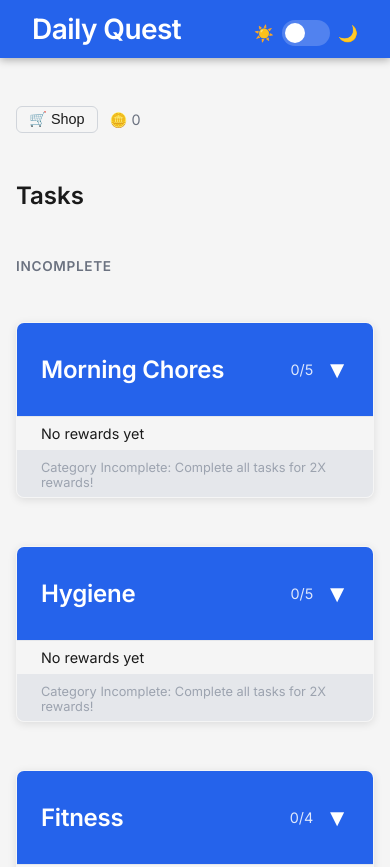
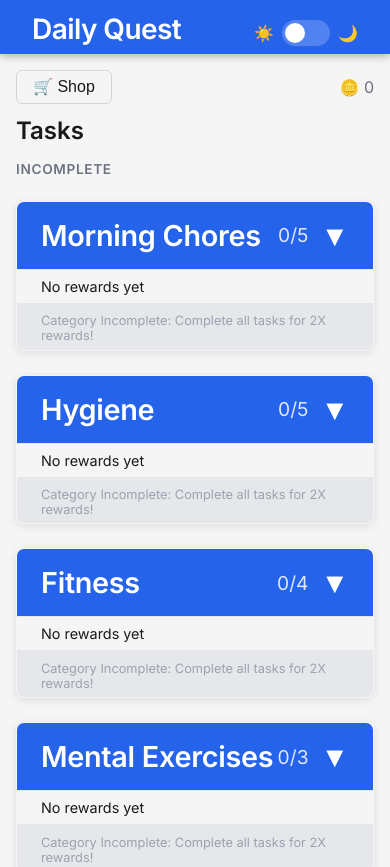
Before and after one commit to ZachCHale/daily-quest, a React (Vite) app: page / in a window 390 px wide. Shown: the top 867 px of the page. Built offline with nearby package versions, Linux system fonts and the light colour scheme.

Commit message:
Adjusted spacing. Made currency location consistent. Mobile adjustments.

```diff
--- a/src/App.jsx
+++ b/src/App.jsx
@@ -186,14 +186,9 @@ function App() {
             >
               {currentPage === 'shop' ? '🏠 Home' : '🛒 Shop'}
             </button>
-            {currentPage === 'home' && (
-              <span className='coinDisplay'>🪙 {inventory?.coin || 0}</span>
-            )}
           </div>
           <div className='navRight'>
-            {currentPage === 'home' && (
-              <RewardsSummary totalEarnedRewards={totalEarnedRewards} />
-            )}
+            <span className='coinDisplay'>🪙 {inventory?.coin || 0}</span>
           </div>
         </div>
         {currentPage === 'shop' ? (
@@ -206,7 +201,10 @@ function App() {
           />
         ) : (
           <>
-            <h2 className='pageTitle'>Tasks</h2>
+            <div className='pageTitleRow'>
+              <h2 className='pageTitle'>Tasks</h2>
+              <RewardsSummary totalEarnedRewards={totalEarnedRewards} />
+            </div>
             {incompleteCategories.length > 0 && (
               <>
                 <h3 className='sectionTitle'>Incomplete</h3>
--- a/src/App.scss
+++ b/src/App.scss
@@ -73,12 +73,8 @@ body {
   display: flex;
   flex-direction: column;
   align-items: center;
-  padding: 3rem 1rem;
-  gap: 1.5rem;
-
-  @include tablet {
-    gap: 3rem;
-  }
+  padding: 1rem 1rem;
+  gap: 0.75rem;
 }
 
 ul {
@@ -88,6 +84,7 @@ ul {
 .categoryWrapper {
   width: 100%;
   max-width: 480px;
+  margin-bottom: 0.75rem;
 }
 
 .navBar {
@@ -112,24 +109,24 @@ ul {
   flex-shrink: 0;
 }
 
-.coinDisplay {
-  font-size: 0.9rem;
-  color: var(--color-text-muted);
-}
-
 .shopButton {
   background: none;
   border: 1px solid var(--color-border-muted);
   color: var(--color-text);
   border-radius: 6px;
-  padding: 0.25rem 0.75rem;
+  padding: 0.4rem 1rem;
   cursor: pointer;
-  font-size: 0.9rem;
+  font-size: 1rem;
   transition: background-color var(--transition-fast);
 
   &:hover {
     background-color: var(--color-surface-muted);
   }
+}
+
+.coinDisplay {
+  font-size: 1rem;
+  color: var(--color-text-muted);
 }
 
 .pageTitle {
@@ -138,6 +135,7 @@ ul {
   font-size: 1.5rem;
   font-weight: 600;
   color: var(--color-text);
+  margin-bottom: 0.25rem;
 }
 
 .sectionTitle {
@@ -148,4 +146,13 @@ ul {
   text-transform: uppercase;
   letter-spacing: 0.05em;
   color: var(--color-text-muted);
+  margin-bottom: 0.75rem;
 }
+
+.pageTitleRow {
+  width: 100%;
+  max-width: 480px;
+  display: flex;
+  justify-content: space-between;
+  align-items: center;
+}
--- a/src/components/CategoryCard/CategoryCard.module.scss
+++ b/src/components/CategoryCard/CategoryCard.module.scss
@@ -32,9 +32,6 @@
   background-color: var(--color-primary);
   cursor: pointer;
   padding: 1rem 1.5rem;
-  @include tablet {
-    padding: 2rem 1.5rem;
-  }
 }
 
 .cardHeader:hover {
@@ -48,7 +45,7 @@
   letter-spacing: -0.01em;
   margin: 0;
   @include tablet {
-    font-size: 1.5rem;
+    font-size: 1.8rem;
   }
 }
 
@@ -58,7 +55,7 @@
   transition: transform 0.2s ease;
   transform: rotate(0deg);
   @include tablet {
-    font-size: 1.5rem;
+    font-size: 1.8rem;
   }
 }
 
@@ -70,6 +67,9 @@
   color: var(--color-text-inverted);
   font-size: 0.9rem;
   opacity: 0.85;
+  @include tablet {
+    font-size: 1.2rem;
+  }
 }
 
 .cardHeaderRight {
--- a/src/components/Header/Header.module.scss
+++ b/src/components/Header/Header.module.scss
@@ -1,7 +1,7 @@
 .header {
   width: 100%;
   background-color: var(--color-primary);
-  padding: 0.75rem 2rem;
+  padding: 0.75rem 2rem 0.5rem 2rem;
   display: flex;
   align-items: flex-end;
   justify-content: space-between;
--- a/src/components/RewardsSummary/RewardsSummary.module.scss
+++ b/src/components/RewardsSummary/RewardsSummary.module.scss
@@ -4,9 +4,10 @@
   box-shadow: 0 2px 8px var(--color-shadow);
   border: 1px solid var(--color-card-border);
   padding: 0.4rem 0.75rem;
-  display: inline-flex;
+  display: flex;
   align-items: center;
   gap: 0.5rem;
+  white-space: nowrap;
 }
 
 .title {
@@ -15,14 +16,17 @@
   color: var(--color-text-muted);
   text-transform: uppercase;
   letter-spacing: 0.05em;
+  white-space: nowrap;
 }
 
 .rewards {
   display: flex;
   gap: 0.5rem;
+  flex-wrap: nowrap;
 }
 
 .rewardItem {
   font-size: 0.85rem;
   color: var(--color-text);
+  white-space: nowrap;
 }
```
